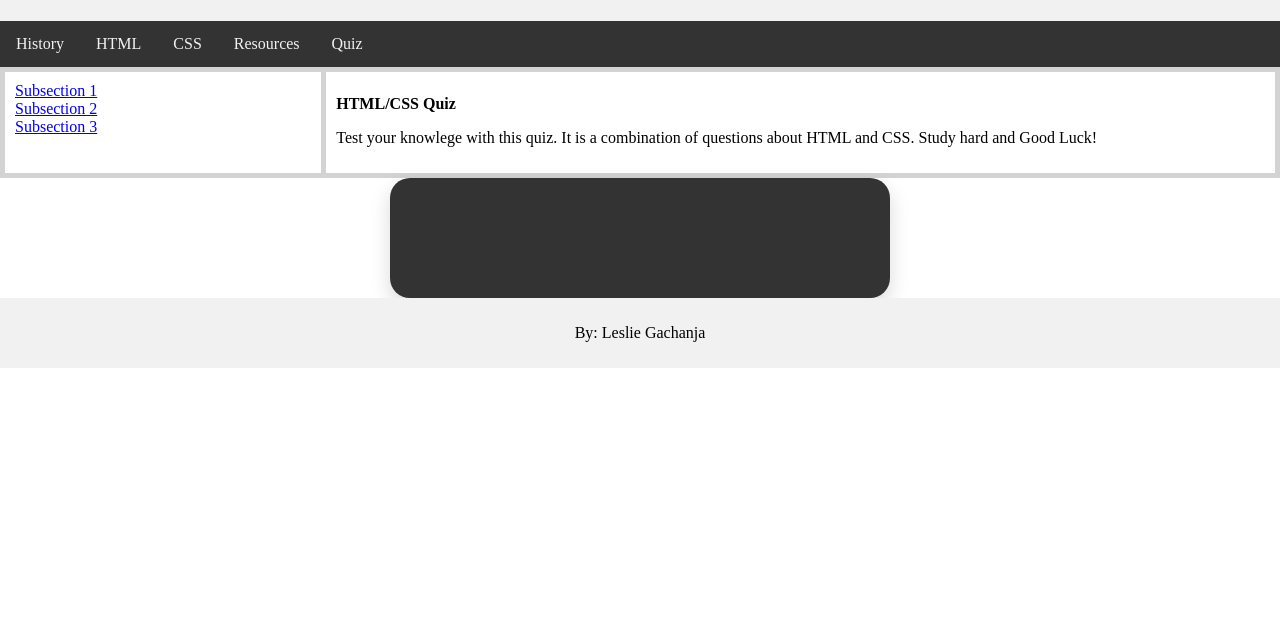
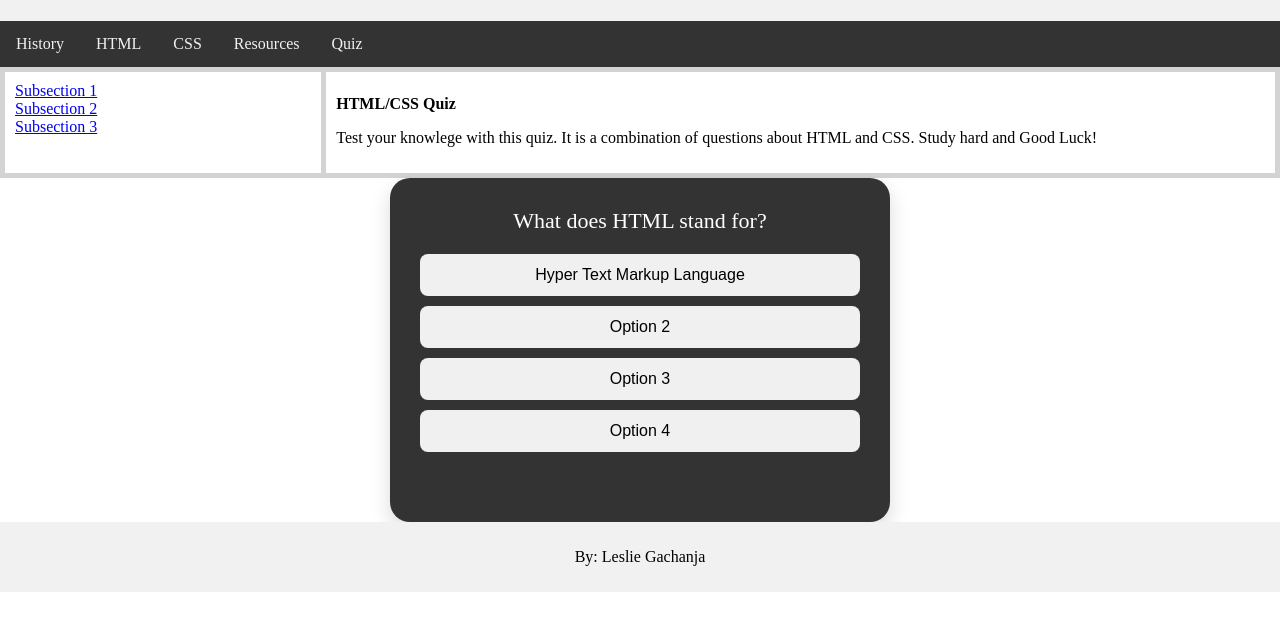
Before and after one commit to lgleslie/IT3203, a plain HTML site: page quiz.html in a window 1280 px wide. Shown: the part 99-730 px from the top of the page. Drawn offline with Linux system fonts and the light colour scheme.

Commit message:
Update quiz.html

```diff
--- a/quiz.html
+++ b/quiz.html
@@ -31,14 +31,15 @@
 
 <div class="quiz-container">
   <div id="question" class="question"></div>
-  <div id="answers" class="answers"></div>
+  <div id="answers" class="answers">
+      font-family: "Times New Roman";
+    </div>
   <div id="result"></div>
   <button id="next">Next Question</button>
 </div>
 
 <script>
   const quizData = [
-      font-family: "Times New Roman";
     {
       question: "What does HTML stand for?",
       answers: ["Hyper Text Markup Language", "Option 2", "Option 3", "Option 4"],
```
